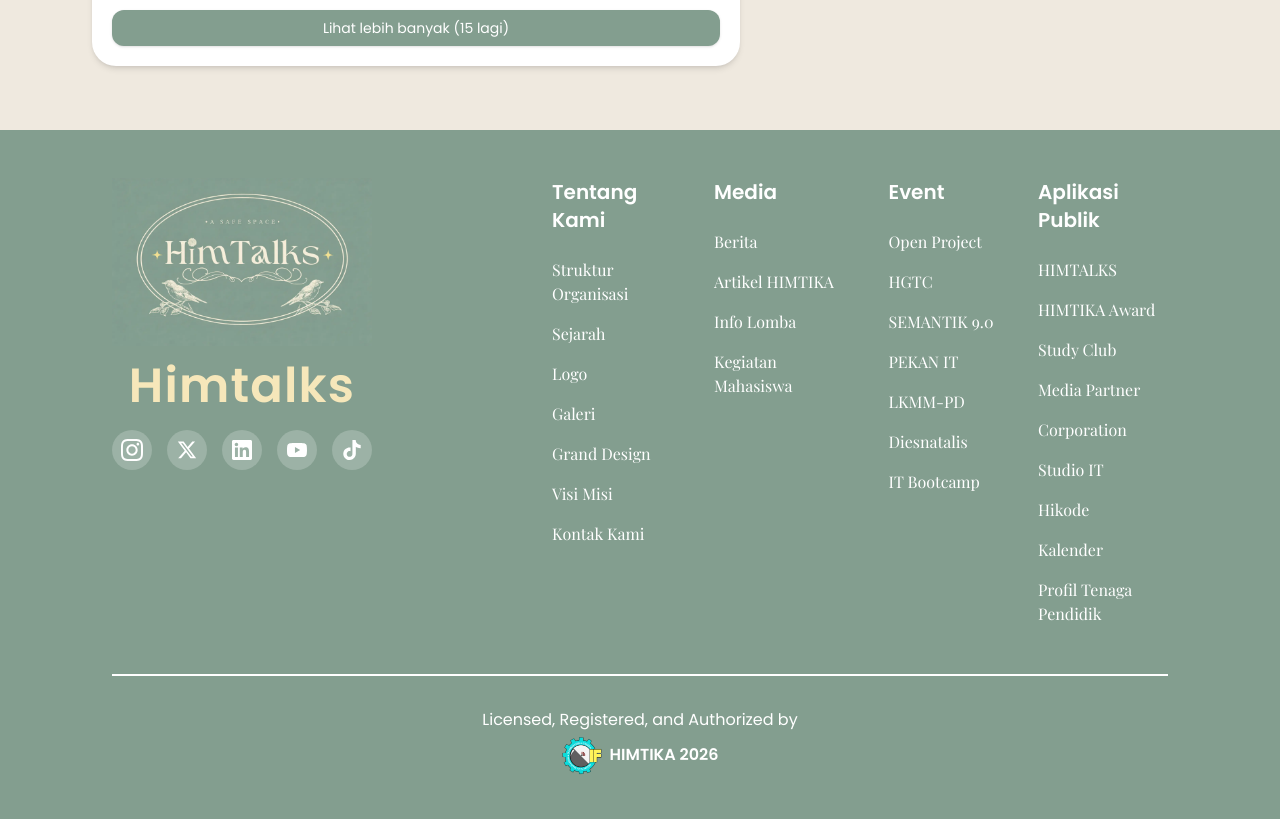
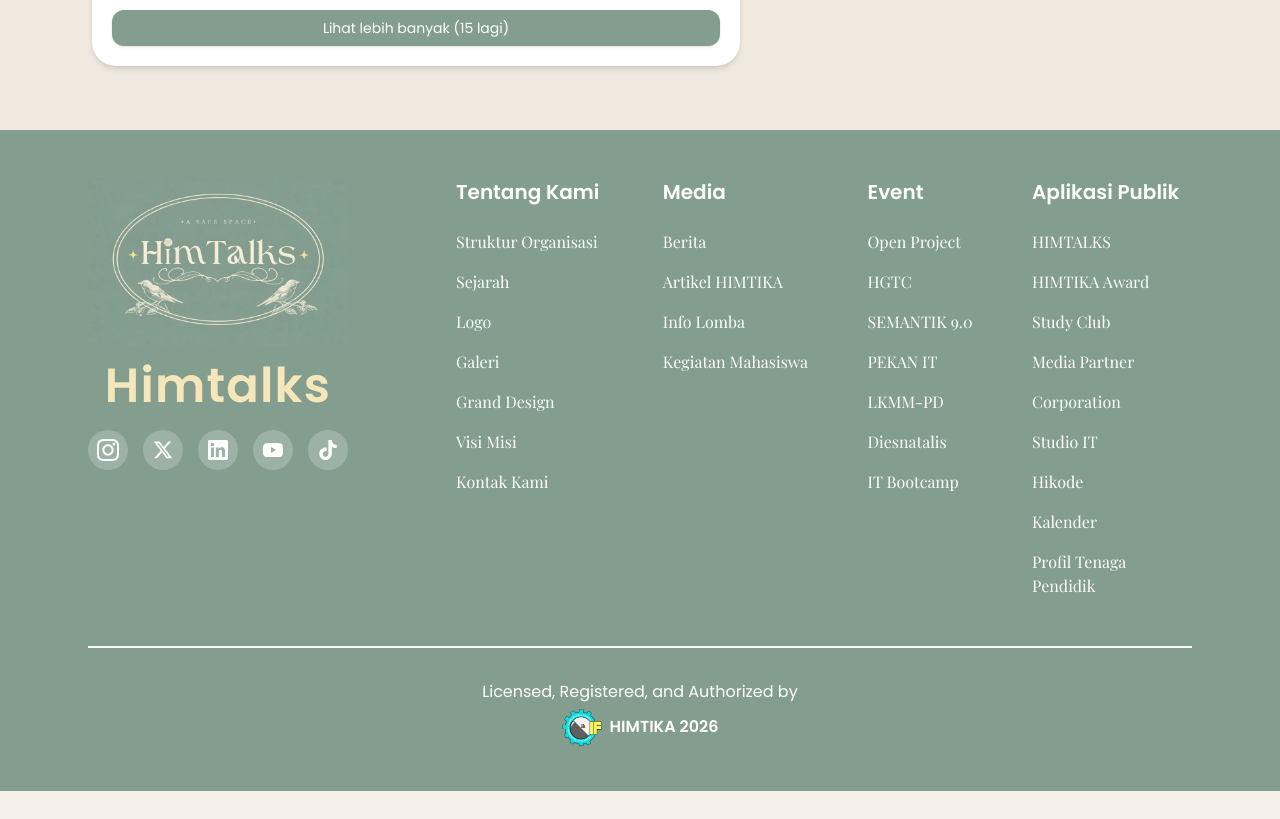
Before and after one commit to Achaajah/Himtalks-frontend-09, a Next.js app: page /himtalks/mini-forum/form-forum in a window 1280 px wide. Shown: the part 1960-2779 px from the top of the page. After the commit the page ends 2751 px from the top, so only its background shows below. Built offline with nearby package versions, Linux system fonts and the light colour scheme.

Commit message:
benerin responsive footer

```diff
--- a/src/components/Footer.jsx
+++ b/src/components/Footer.jsx
@@ -12,10 +12,10 @@
   }, []);
   return (
     <>
-      <footer className="bg-primary pt-9 lg:pt-12 pb-8 lg:pb-11 px-10 sm:px-16 md:px-16 lg:px-20 xl:px-28 selection:bg-white selection:text-[#A8BFA3] transition-all duration-500">
+      <footer className="bg-primary pt-9 lg:pt-12 pb-8 lg:pb-11 px-10 sm:px-16 md:px-16 lg:px-20 xl:px-22 selection:bg-white selection:text-[#A8BFA3] transition-all duration-500">
         <div className="transition-all duration-500">
           <div className="lg:flex lg:justify-between transition-all duration-500">
-            <div className="w-full lg:w-5/12 mb-8 font-medium text-ranting flex items-start justify-center lg:justify-normal transition-all duration-500">
+            <div className="w-full lg:w-4/12 mb-8 font-medium text-ranting flex items-start justify-center lg:justify-normal transition-all duration-500">
               <div className="">
                 <div className="flex flex-col justify-center items-center gap-4 mb-5">
                   <img
@@ -139,9 +139,9 @@
               </div>
             </div>
 
-            <div className="grid grid-cols-2 sm:grid-cols-3 lg:grid-cols-4 w-full lg:w-7/12 gap-8 transition-all duration-500">
+            <div className="grid grid-cols-2 sm:grid-cols-3 lg:grid-cols-4 w-full lg:w-8/12 gap-8 transition-all duration-500">
               {/* Tentang Kami */}
-              <div className="w-full mb-8 font-[Plus Jakarta Sans] text-white flex justify-start lg:justify-end transition-all duration-500">
+              <div className="w-full mb-8 font-[Plus Jakarta Sans] text-white flex justify-start lg:justify-start transition-all duration-500">
                 <div>
                   <h3 className="font-poppins font-medium md:font-semibold text-white text-base sm:text-lg md:text-xl mb-6">
                     Tentang Kami
```
